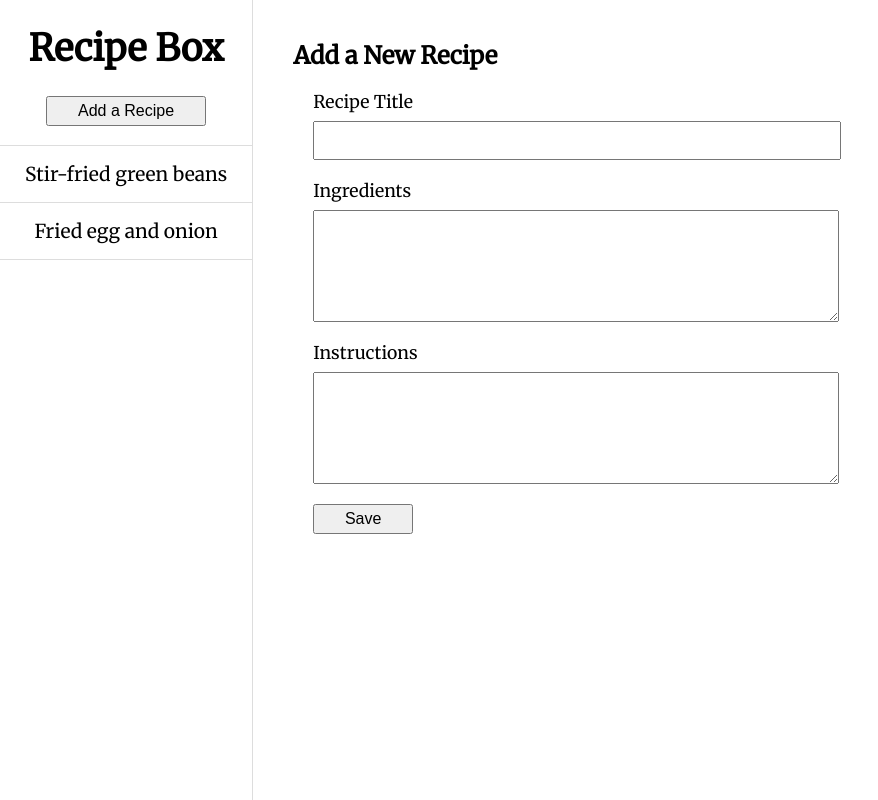
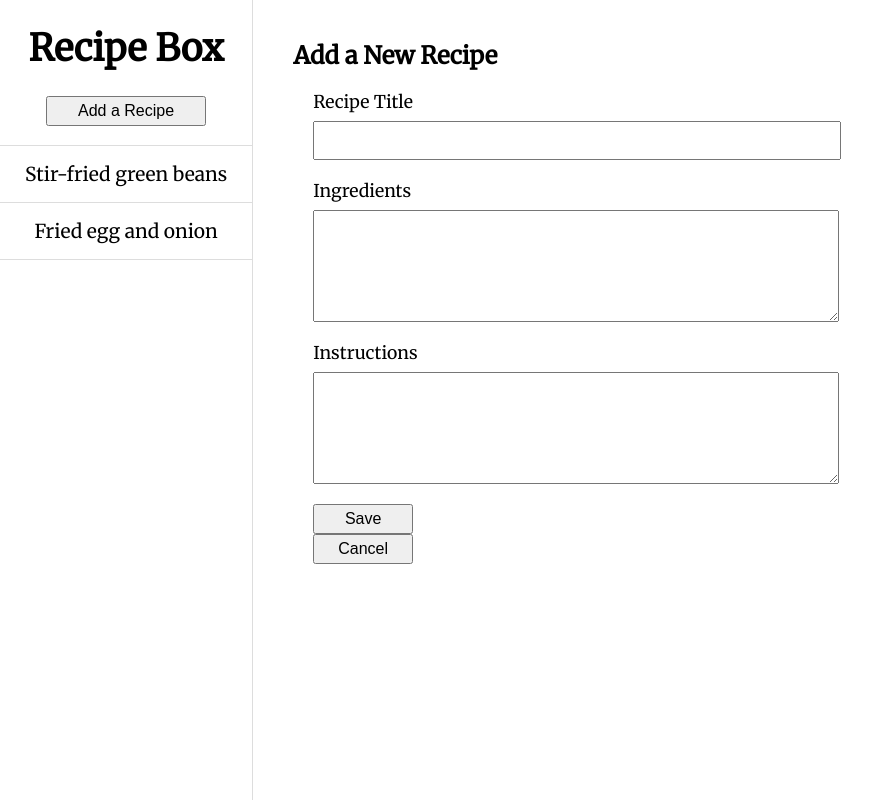
Before and after one commit to tymeart/recipe-box, a React (Create React App) app: page / in a window 1280 px wide. Both pictures are taken after a click on the button "Add a Recipe". Shown: the whole page, without its empty margins (0-878 px from the left). Built offline with nearby package versions, Linux system fonts and the light colour scheme.

Commit message:
Add ability to cancel on forms

```diff
--- a/src/components/AddRecipeForm.jsx
+++ b/src/components/AddRecipeForm.jsx
@@ -44,6 +44,7 @@ class AddRecipeForm extends Component {
           <textarea id="instructions" value={this.state.instructions} onChange={this.handleInstructionsChange} />
 
           <button onClick={this.props.handleNewRecipeSubmit.bind(this, formData)}>Save</button>
+          <button onClick={this.props.handleCancel}>Cancel</button>
         </form>
       </div>
     );
--- a/src/components/App.jsx
+++ b/src/components/App.jsx
@@ -103,6 +103,24 @@ class App extends Component {
     // add message about recipe being saved
   }
 
+  handleCancel = (event) => {
+    event.preventDefault();
+    if (this.state.displayEditForm) {
+      const currentRecipeTitle = `_tymeart_recipes_${this.state.title}`;
+      const currentRecipe = [this.state.title, localStorage.getItem(currentRecipeTitle)];
+      this.setState({
+        displayRecipe: currentRecipe,
+        displayAddRecipeForm: false,
+        displayEditForm: false
+      });
+    } else {
+      this.setState({
+        displayAddRecipeForm: false,
+        displayEditForm: false
+      });
+    }
+  }
+
   handleDelete = (recipeTitle, event) => {
     event.preventDefault();
     localStorage.removeItem(`_tymeart_recipes_${recipeTitle}`);
@@ -163,6 +181,7 @@ class App extends Component {
           displayEditForm={this.state.displayEditForm}
           handleEditButtonClick={this.handleEditButtonClick}
           handleEditSubmit={this.handleEditSubmit}
+          handleCancel={this.handleCancel}
           handleDelete={this.handleDelete}
           handleNewRecipeSubmit={this.handleNewRecipeSubmit}
           titleValue={this.state.title}
--- a/src/components/EditRecipeForm.jsx
+++ b/src/components/EditRecipeForm.jsx
@@ -43,6 +43,7 @@ class EditRecipeForm extends Component {
           <textarea id="instructions" value={this.state.currentInstructions} onChange={this.handleInstructionsChange} />
 
           <button onClick={this.props.handleEditSubmit.bind(this, formData)}>Save</button>
+          <button onClick={this.props.handleCancel}>Cancel</button>
         </form>
       </div>
     );
--- a/src/components/MainSection.jsx
+++ b/src/components/MainSection.jsx
@@ -18,6 +18,7 @@ class MainSection extends Component {
         {this.props.displayAddRecipeForm &&
           <AddRecipeForm
             handleNewRecipeSubmit={this.props.handleNewRecipeSubmit}
+            handleCancel={this.props.handleCancel}
           />
         }
 
@@ -27,6 +28,7 @@ class MainSection extends Component {
             ingredientsValue={this.props.ingredientsValue}
             instructionsValue={this.props.instructionsValue}
             handleEditSubmit={this.props.handleEditSubmit}
+            handleCancel={this.props.handleCancel}
           />
         }
       </main>
```
